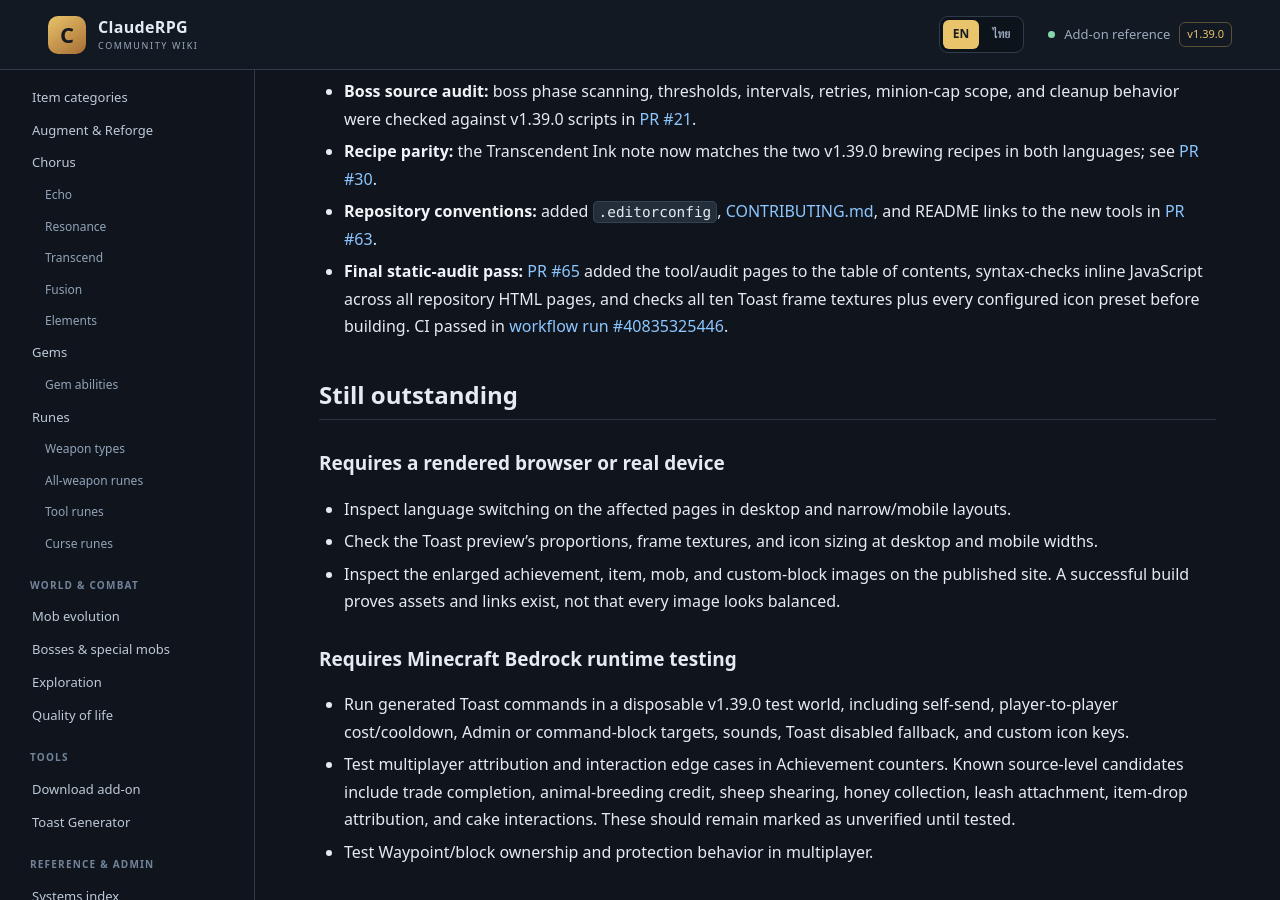
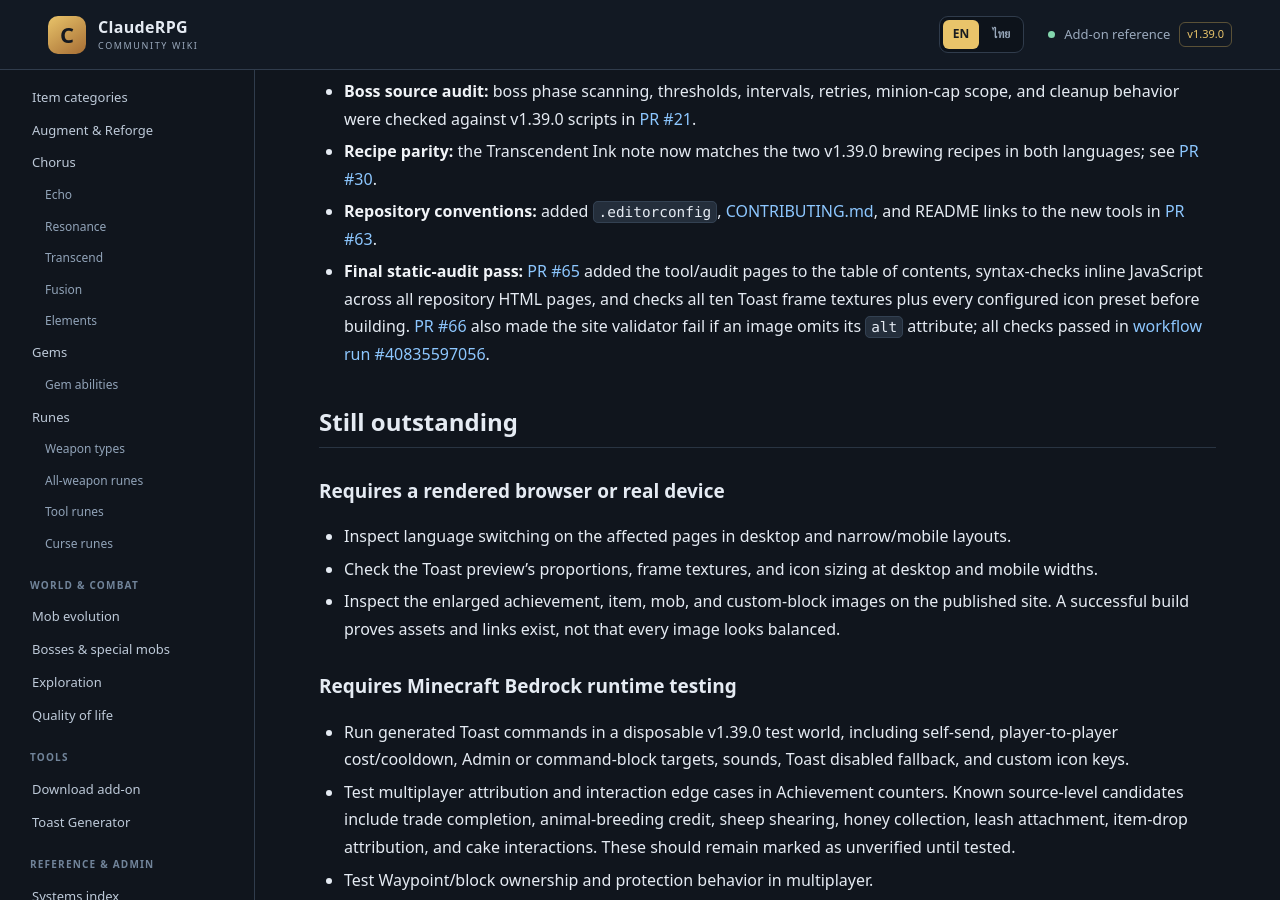
Before and after one commit to miniTorch25/ClaudeRPG-Wiki-V2, a Jekyll site: the page built from WIKI-STATUS.md, in a window 1280 px wide and 900 px high, scrolled down 656 px. Built offline with Jekyll 4.4.1, drawn with Linux system fonts in a browser that asks for light colours; our own code applies the rules of GitHub Pages for plain Markdown files.

Commit message:
Record image accessibility validation in current status

```diff
--- a/WIKI-STATUS.md
+++ b/WIKI-STATUS.md
@@ -11,7 +11,7 @@ This page is the concise current snapshot. `CONTENT-GAP-AUDIT.md` is a chronolog
 - **Boss source audit:** boss phase scanning, thresholds, intervals, retries, minion-cap scope, and cleanup behavior were checked against v1.39.0 scripts in [PR #21](https://github.com/miniTorch25/ClaudeRPG-Wiki-V2/pull/21).
 - **Recipe parity:** the Transcendent Ink note now matches the two v1.39.0 brewing recipes in both languages; see [PR #30](https://github.com/miniTorch25/ClaudeRPG-Wiki-V2/pull/30).
 - **Repository conventions:** added `.editorconfig`, [CONTRIBUTING.md](CONTRIBUTING.md), and README links to the new tools in [PR #63](https://github.com/miniTorch25/ClaudeRPG-Wiki-V2/pull/63).
-- **Final static-audit pass:** [PR #65](https://github.com/miniTorch25/ClaudeRPG-Wiki-V2/pull/65) added the tool/audit pages to the table of contents, syntax-checks inline JavaScript across all repository HTML pages, and checks all ten Toast frame textures plus every configured icon preset before building. CI passed in [workflow run #40835325446](https://github.com/miniTorch25/ClaudeRPG-Wiki-V2/actions/runs/40835325446).
+- **Final static-audit pass:** [PR #65](https://github.com/miniTorch25/ClaudeRPG-Wiki-V2/pull/65) added the tool/audit pages to the table of contents, syntax-checks inline JavaScript across all repository HTML pages, and checks all ten Toast frame textures plus every configured icon preset before building. [PR #66](https://github.com/miniTorch25/ClaudeRPG-Wiki-V2/pull/66) also made the site validator fail if an image omits its `alt` attribute; all checks passed in [workflow run #40835597056](https://github.com/miniTorch25/ClaudeRPG-Wiki-V2/actions/runs/40835597056).
 
 ## Still outstanding
 
```
